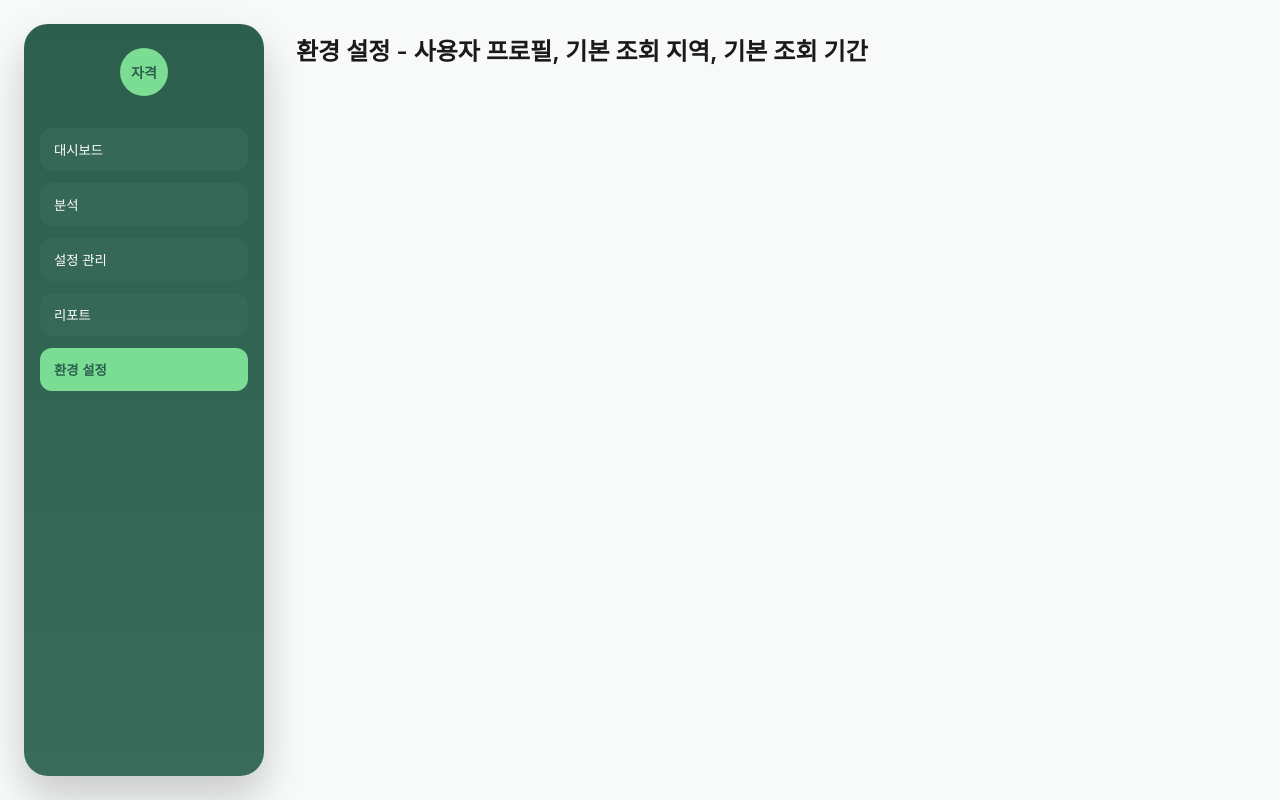
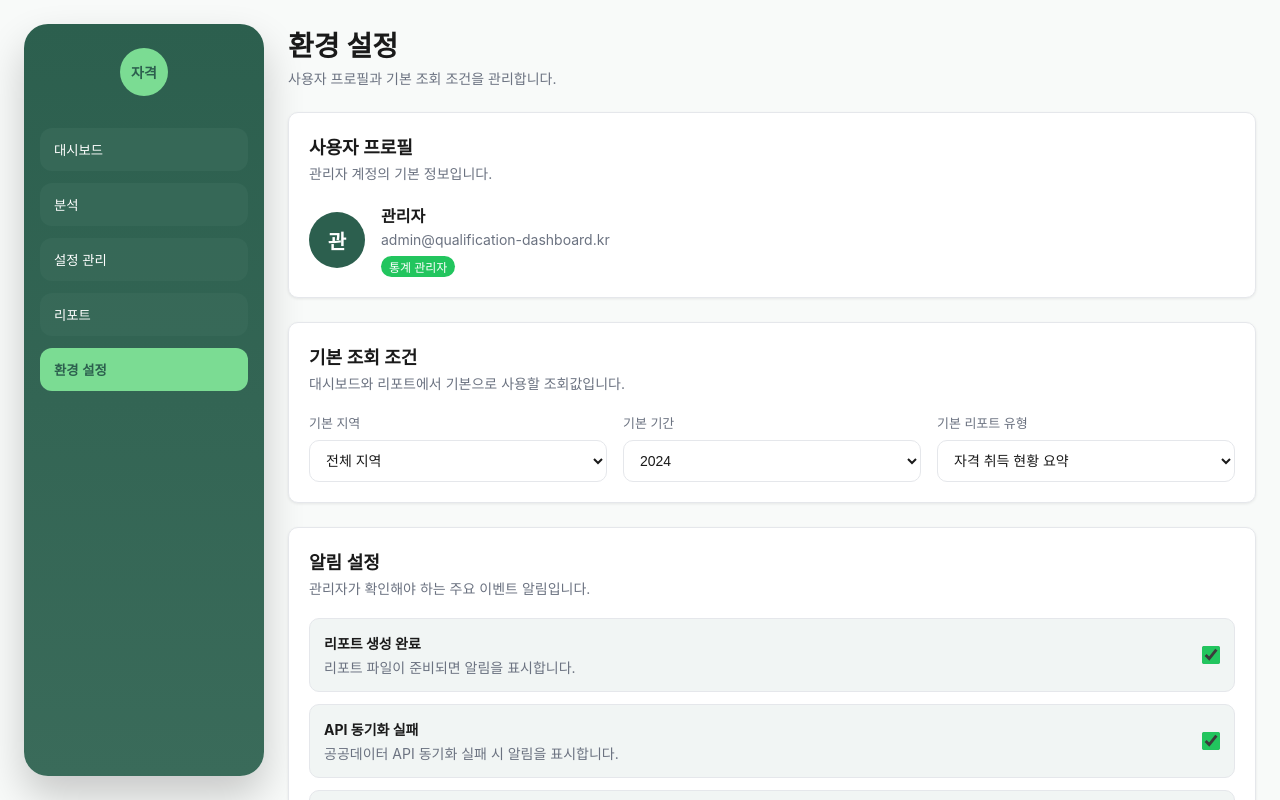
Before and after one commit to suuuinkim/public-support-admin-dashboard, a React (Vite) app: page / in a window 1280 px wide. Both pictures are taken after a click on the button "환경 설정". Built offline with nearby package versions, Linux system fonts and the light colour scheme.

Commit message:
setting 페이지 기능 작업

```diff
--- a/src/App.css
+++ b/src/App.css
@@ -753,6 +753,89 @@
     margin-top: 2px;
 }
 
+.settings-page {
+    padding: 24px;
+}
+
+.settings-card {
+    padding: 20px;
+    margin-bottom: 24px;
+}
+
+.settings-card:last-child {
+    margin-bottom: 0;
+}
+
+.profile-summary {
+    display: flex;
+    align-items: center;
+    gap: 16px;
+}
+
+.profile-avatar {
+    width: 56px;
+    height: 56px;
+    border-radius: 50%;
+    background: #2c5f4e;
+    color: #fff;
+    display: flex;
+    align-items: center;
+    justify-content: center;
+    flex-shrink: 0;
+    font-size: 20px;
+    font-weight: 700;
+}
+
+.profile-summary strong {
+    display: block;
+    margin-bottom: 4px;
+    font-size: 16px;
+}
+
+.profile-summary p {
+    margin-bottom: 8px;
+    color: var(--muted-foreground);
+}
+
+.settings-form-grid {
+    display: grid;
+    grid-template-columns: repeat(3, minmax(0, 1fr));
+    gap: 16px;
+}
+
+.notification-list {
+    display: flex;
+    flex-direction: column;
+    gap: 12px;
+}
+
+.notification-item {
+    display: flex;
+    align-items: center;
+    justify-content: space-between;
+    gap: 16px;
+    padding: 14px;
+    border: 1px solid var(--border);
+    border-radius: var(--radius);
+    background: var(--secondary);
+}
+
+.notification-item strong {
+    display: block;
+    margin-bottom: 4px;
+}
+
+.notification-item p {
+    color: var(--muted-foreground);
+}
+
+.notification-item input {
+    width: 18px;
+    height: 18px;
+    flex-shrink: 0;
+    accent-color: var(--primary);
+}
+
 @media (max-width: 1100px) {
     .qualification-group-list {
         grid-template-columns: repeat(2, minmax(0, 1fr));
@@ -765,15 +848,21 @@
     .configuration-summary-box {
         grid-column: 1 / -1;
     }
+
+    .settings-form-grid {
+        grid-template-columns: repeat(2, minmax(0, 1fr));
+    }
 }
 
 @media (max-width: 760px) {
-    .configuration-page {
+    .configuration-page,
+    .settings-page {
         padding: 16px;
     }
 
     .qualification-group-list,
-    .configuration-form-grid {
+    .configuration-form-grid,
+    .settings-form-grid {
         grid-template-columns: 1fr;
     }
 
@@ -784,4 +873,9 @@
     .configuration-card {
         overflow-x: auto;
     }
+
+    .profile-summary,
+    .notification-item {
+        align-items: flex-start;
+    }
 }
--- a/src/components/layout/Layout.tsx
+++ b/src/components/layout/Layout.tsx
@@ -4,6 +4,7 @@ import Dashboard from '../../pages/Dashboard'
 import Analytics from '../../pages/Analytics'
 import Reports from '../../pages/Reports'
 import Configuration from '../../pages/Configuration'
+import Settings from '../../pages/Settings'
 
 function Layout() {
     const [page, setPage] = useState('dashboard')
@@ -17,11 +18,7 @@ function Layout() {
                 {page === 'analytics' && <Analytics/>}
                 {page === 'configuration' && <Configuration/>}
                 {page === 'reports' && <Reports/>}
-                {page === 'settings' && (
-                    <div className="page-placeholder">
-                        환경 설정 - 사용자 프로필, 기본 조회 지역, 기본 조회 기간
-                    </div>
-                )}
+                {page === 'settings' && <Settings/>}
             </main>
         </div>
     )
--- a/src/pages/Settings.tsx
+++ b/src/pages/Settings.tsx
@@ -0,0 +1,126 @@
+import {useState} from 'react'
+import Card from '../components/common/Card'
+
+const regionOptions = ['전체 지역', '서울', '경기', '부산', '대구', '인천']
+const periodOptions = ['2024', '2021-2024', '2020-2024']
+const reportTypeOptions = ['자격 취득 현황 요약', '지역별 취득자 분석', '연도별 자격 취득 추이']
+
+function Settings() {
+    const [defaultRegion, setDefaultRegion] = useState('전체 지역')
+    const [defaultPeriod, setDefaultPeriod] = useState('2024')
+    const [defaultReportType, setDefaultReportType] = useState('자격 취득 현황 요약')
+
+    return (
+        <section className="settings-page">
+            <header className="page-header">
+                <div>
+                    <h1>환경 설정</h1>
+                    <p>사용자 프로필과 기본 조회 조건을 관리합니다.</p>
+                </div>
+            </header>
+
+            <Card className="settings-card">
+                <div className="chart-header">
+                    <h2>사용자 프로필</h2>
+                    <p>관리자 계정의 기본 정보입니다.</p>
+                </div>
+
+                <div className="profile-summary">
+                    <div className="profile-avatar">관</div>
+
+                    <div>
+                        <strong>관리자</strong>
+                        <p>admin@qualification-dashboard.kr</p>
+                        <span className="badge badge-default">통계 관리자</span>
+                    </div>
+                </div>
+            </Card>
+
+            <Card className="settings-card">
+                <div className="chart-header">
+                    <h2>기본 조회 조건</h2>
+                    <p>대시보드와 리포트에서 기본으로 사용할 조회값입니다.</p>
+                </div>
+
+                <div className="settings-form-grid">
+                    <label className="filter-field">
+                        <span>기본 지역</span>
+                        <select
+                            value={defaultRegion}
+                            onChange={(event) => setDefaultRegion(event.target.value)}
+                        >
+                            {regionOptions.map((region) => (
+                                <option key={region} value={region}>
+                                    {region}
+                                </option>
+                            ))}
+                        </select>
+                    </label>
+
+                    <label className="filter-field">
+                        <span>기본 기간</span>
+                        <select
+                            value={defaultPeriod}
+                            onChange={(event) => setDefaultPeriod(event.target.value)}
+                        >
+                            {periodOptions.map((period) => (
+                                <option key={period} value={period}>
+                                    {period}
+                                </option>
+                            ))}
+                        </select>
+                    </label>
+
+                    <label className="filter-field">
+                        <span>기본 리포트 유형</span>
+                        <select
+                            value={defaultReportType}
+                            onChange={(event) => setDefaultReportType(event.target.value)}
+                        >
+                            {reportTypeOptions.map((reportType) => (
+                                <option key={reportType} value={reportType}>
+                                    {reportType}
+                                </option>
+                            ))}
+                        </select>
+                    </label>
+                </div>
+            </Card>
+
+            <Card className="settings-card">
+                <div className="chart-header">
+                    <h2>알림 설정</h2>
+                    <p>관리자가 확인해야 하는 주요 이벤트 알림입니다.</p>
+                </div>
+
+                <div className="notification-list">
+                    <label className="notification-item">
+                        <div>
+                            <strong>리포트 생성 완료</strong>
+                            <p>리포트 파일이 준비되면 알림을 표시합니다.</p>
+                        </div>
+                        <input type="checkbox" defaultChecked/>
+                    </label>
+
+                    <label className="notification-item">
+                        <div>
+                            <strong>API 동기화 실패</strong>
+                            <p>공공데이터 API 동기화 실패 시 알림을 표시합니다.</p>
+                        </div>
+                        <input type="checkbox" defaultChecked/>
+                    </label>
+
+                    <label className="notification-item">
+                        <div>
+                            <strong>월간 요약 알림</strong>
+                            <p>월별 자격 취득 통계 요약을 알림으로 받습니다.</p>
+                        </div>
+                        <input type="checkbox"/>
+                    </label>
+                </div>
+            </Card>
+        </section>
+    )
+}
+
+export default Settings
```
